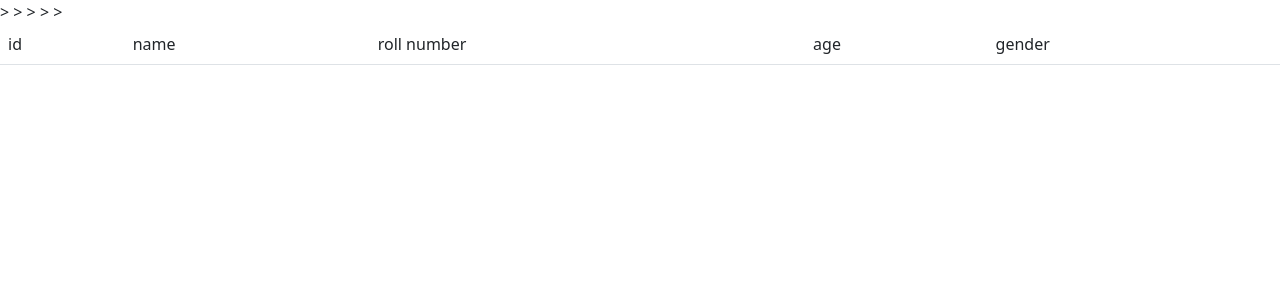
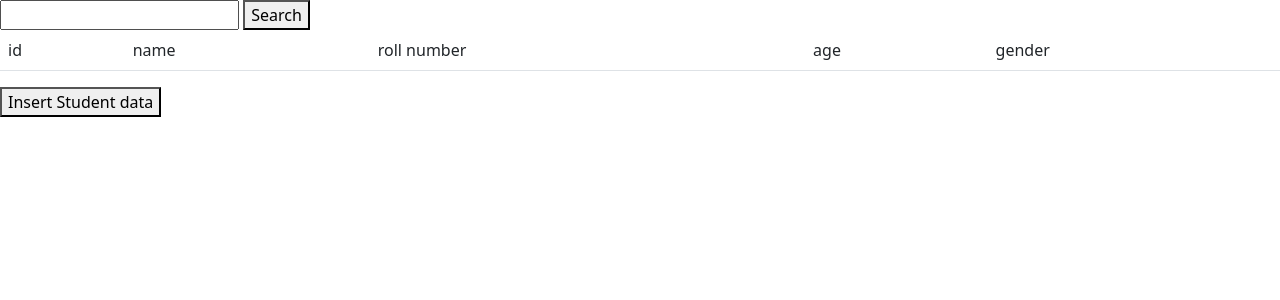
Before and after one commit to shrikantswami/meddiff, a Django app: page /student_records/ in a window 1280 px wide. Shown: the top 300 px of the page. Run offline with Django 3.2, Linux system fonts and the light colour scheme; data that the repository does not hold is empty.

Commit message:
search , delete and update methods added in django

```diff
--- a/Problem5/student_record/templates/student_record/student_form.html
+++ b/Problem5/student_record/templates/student_record/student_form.html
@@ -5,6 +5,6 @@
 <form action=" " method="post" autocomplete="off" >
     {%csrf_token%}
 {{form}}
-    <button type="submit" class="btn btn-success"> </button>
+    <button type="submit" class="btn btn-success">Submit </button>
 </form>
 {% endblock content%}
--- a/Problem5/student_record/templates/student_record/student_list.html
+++ b/Problem5/student_record/templates/student_record/student_list.html
@@ -1,26 +1,46 @@
 {% extends "student_record/base.html" %}
 
 {% block content%}
+
+
+<form class="add_your_class" method="GET" action="{% url 'student_search' %}" >
+    <input class="add_your_class" type="search" name="search" >
+    <button class="add_your_class" type="submit"> Search </button>
+</form>
+
 <table class="table table-borderless">
     <thead class="border-bottom font-weight-bold">
     <tr>
-        <td>id</td>>
-        <td>name</td>>
-        <td>roll number</td>>
-        <td>age</td>>
-        <td>gender</td>>
+        <td>id</td>
+        <td>name</td>
+        <td>roll number</td>
+        <td>age</td>
+        <td>gender</td>
     </tr>
     </thead>
     <tbody>
         {% for student in student_list %}
                 <tr>
-                     <td>{{student.id}}</td>>
-                    <td>{{student.name}}</td>>
-                    <td>{{student.roll_number}}</td>>
-                    <td>{{student.age}}</td>>
+                     <td>{{student.id}}</td>
+                    <td>{{student.name}}</td>
+                    <td>{{student.roll_number}}</td>
+                    <td>{{student.age}}</td>
                     <td>{{student.gender}}</td>
+                    <td>
+                        <a href="{% url 'student_update' student.id %}">
+                        <button  type="button" id="myButton">Edit</button>
+                            </a>
+                    </td>
+                    <td>
+                        <a href="{% url 'student_delete' student.id %}">
+                        <button  type="button" id="Button">Delete</button>
+                            </a>
+                    </td>
                 </tr>
         {% endfor %}
     </tbody>
 </table>
+ <a href="{% url 'student_insert'%}">
+     <button  type="button" id="insertButton">Insert Student data</button>
+ </a>
 {% endblock content%}
--- a/Problem5/student_record/urls.py
+++ b/Problem5/student_record/urls.py
@@ -3,7 +3,10 @@ from django.urls import path, include
 from . import views
 
 urlpatterns = [
-    path('create/', views.student_form),
+    path('create/', views.student_form,name='student_create'),
     path('', views.student_list),
-    path('form/', views.student_form),
+    path('form/', views.student_form,name='student_insert'),
+    path('<int:id>/', views.student_form, name='student_update'),
+    path('delete/<int:id>/', views.student_delete, name='student_delete'),
+    path('search/', views.student_search, name='student_search'),
 ]
--- a/Problem5/student_record/views.py
+++ b/Problem5/student_record/views.py
@@ -4,12 +4,20 @@ from .models import Records
 # Create your views here.
 
 
-def student_form(request):
+def student_form(request, id=0):
     if request.method == 'GET':
-        form = StudentForm()
+        if id == 0:
+            form = StudentForm()
+        else:
+            student = Records.objects.get(pk=id)
+            form = StudentForm(instance=student)
         return render(request, "student_record/student_form.html", {'form': form})
     else:
-        form = StudentForm(request.POST)
+        if id == 0:
+            form = StudentForm(request.POST)
+        else:
+            student = Records.objects.get(pk=id)
+            form = StudentForm(request.POST, student)
         if form.is_valid():
             form.save()
         return redirect("/student_records/")
@@ -20,13 +28,15 @@ def student_list(request):
     return render(request, "student_record/student_list.html", context)
 
 
-def student_update(request):
-    return
+def student_search(request):
+    if request.method == 'GET' and request.GET.get('search'):
+        context = {'student_list': [Records.objects.get(pk=request.GET.get('search'))]}
+    else:
+        context = {'student_list': Records.objects.all()}
+    return render(request, "student_record/student_list.html", context)
 
 
-def student_search(request):
-    return
-
-
-def student_delete(request):
-    return
+def student_delete(request, id):
+    student = Records.objects.get(pk=id)
+    student.delete()
+    return redirect('/student_records/')
```
